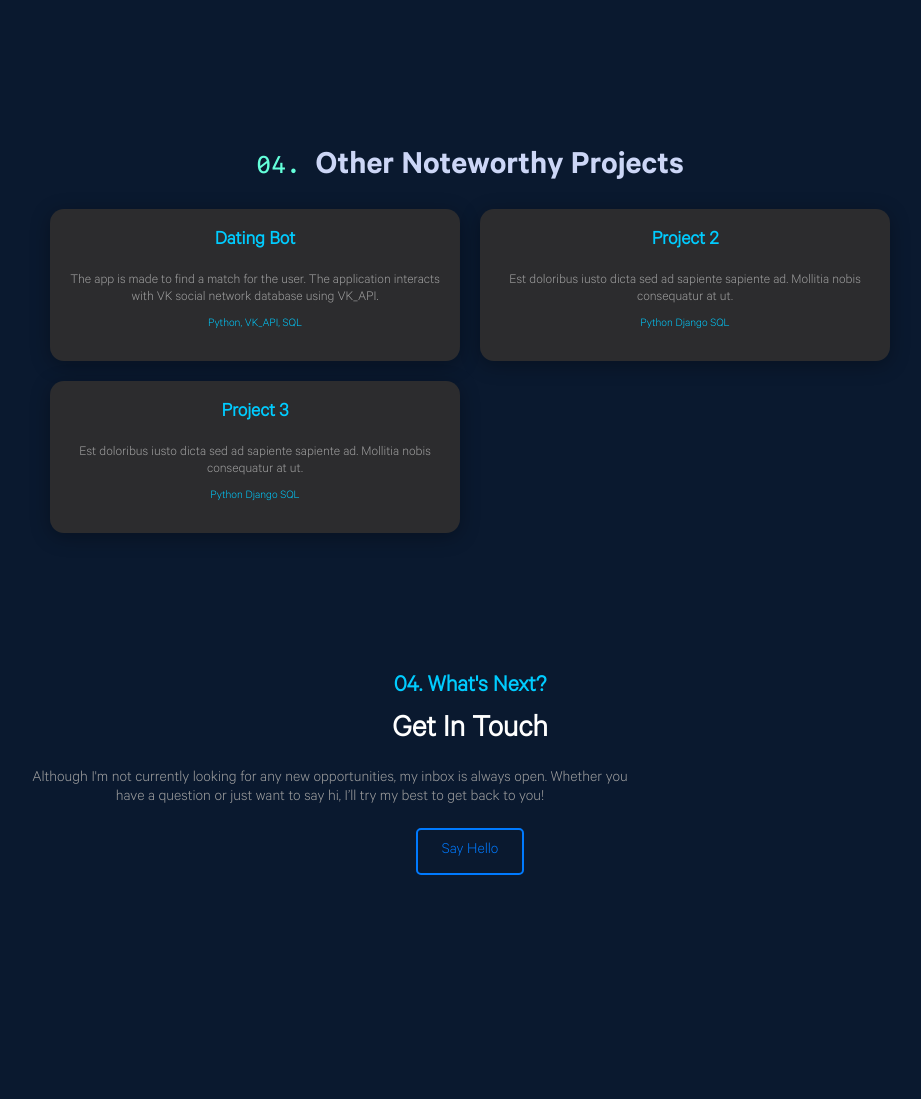
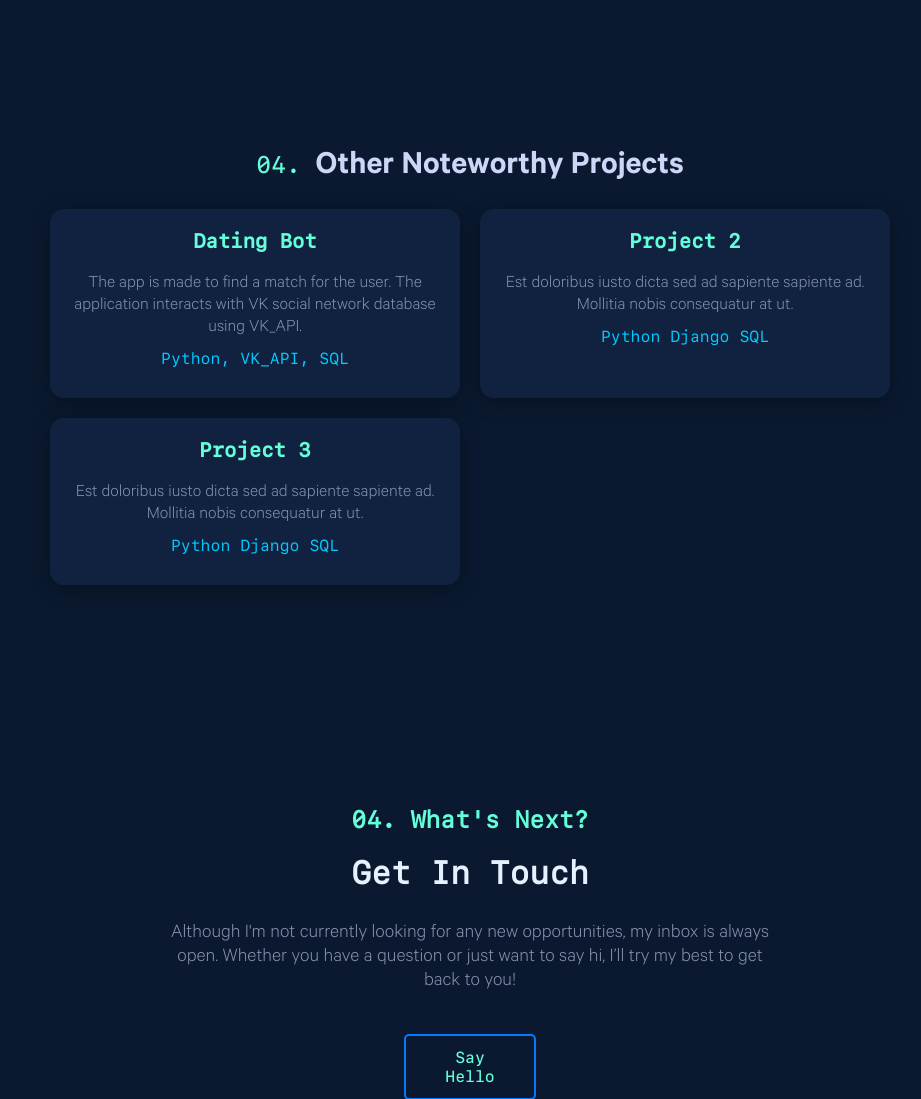
Before and after one commit to heavenyoung1/fast_api_test, a FastAPI app: page /home in a window 1280 px wide; the page is wider, and only the part inside the window is pictured. Shown: the part 2840-3939 px from the top of that part, without its empty margins (170-1091 px from the left). Before the commit the page ends 3715 px from the top of that part, so only its background shows below. Run offline with FastAPI, Linux system fonts and the light colour scheme.

Commit message:
Визуальные измнения, доработка проекта

```diff
--- a/static/style.css
+++ b/static/style.css
@@ -38,6 +38,16 @@ body {
     background-color: #0a192f;
     color: #ccd6f6;
     font-family: 'Calibre Light';
+}
+
+.vertical-email {
+    writing-mode: vertical-rl;
+    text-orientation: mixed;
+    position: absolute;
+    bottom: 0;
+    right: 0;
+    transform: rotate(180deg);
+    padding: 20px;
 }
 
 .navigation-bar {
@@ -425,11 +435,12 @@ h2 {
 }
 
 .project-tile {
-    background-color: #2C2C2E;
+    background-color: #112240;
     border-radius: 14px;
     box-shadow: 0 4px 20px rgba(0, 0, 0, 0.3);
     padding: 20px;
     transition: transform 0.3s, box-shadow 0.3s;
+
 }
 
 .project-tile:hover {
@@ -438,21 +449,24 @@ h2 {
 }
 
 .project-tile h3 {
+    font-family: 'SFMono Medium';
     margin-top: 0;
     font-size: 20px;
-    color: #00ccff;
+    color: #64ffda;
 }
 
 .project-tile p {
     margin: 10px 0;
-    font-size: 14px;
-    color: #a0a0a0;
+    font-size: 18px;
+    color: #8892b0;;
+    font-family: 'Calibre Light';
 }
 
 .project-tech-stack {
     margin-top: 10px;
-    font-size: 12px;
+    font-size: 16px;
     color: #00ccff;
+    font-family: 'SFMono Regular';
 }
 
 .project-links a {
@@ -470,38 +484,50 @@ h2 {
 /* GET IN TOUCH */
 
 #get-in-touch {
-    text-align: center;
+    display: flex;
+    flex-direction: column;
+    align-items: center;
     margin: 80px 0;
+
 }
 
 #get-in-touch h2 {
     font-size: 24px;
-    color: #00ccff;
+    font-family: 'SFMono Regular';
+    color: #64ffda;
     margin-bottom: 10px;
 }
 
 #get-in-touch h3 {
     font-size: 32px;
-    color: #ffffff;
+    font-family: 'SFMono Regular';
+    color: #e6f1ff;
     margin: 10px 0;
 }
 
 #get-in-touch p {
     font-size: 16px;
-    color: #a0a0a0;
+    color: #8892b0;
     margin: 20px 0;
     max-width: 600px;
+    text-align: center;
+    font-family: 'Calibre Light';
+    font-size: 20px;
 }
 
 #get-in-touch .btn {
     display: inline-block;
+    text-align: center;
+    margin-top: 20px;
     padding: 12px 24px;
     border: 2px solid #007aff;
     border-radius: 5px;
-    color: #007aff;
+    color: #64ffda;
     text-decoration: none;
+    font-family: 'SFMono Medium';
     font-size: 16px;
     transition: background-color 0.3s, color 0.3s;
+    width: 80px;
 }
 
 #get-in-touch .btn:hover {
--- a/templates/index.html
+++ b/templates/index.html
@@ -12,7 +12,6 @@
 <body>
 
 <div id="left-icons" class="fixed-icons"></div>
-<div id="right-icons" class="fixed-icons"></div>
 
 {% include "navbar.html" %}
 {% block content %}{% endblock %}
```
Also changed, not shown: README.md.
